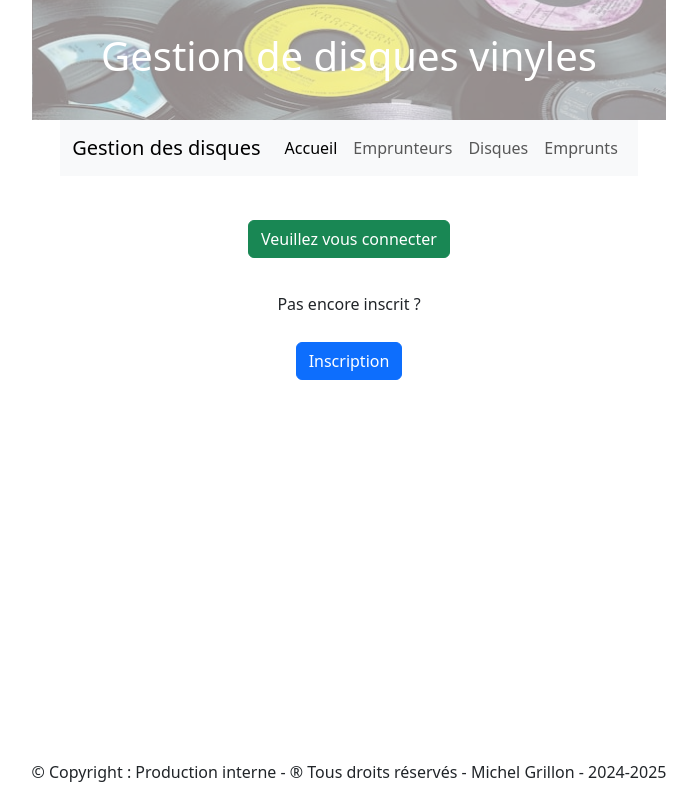
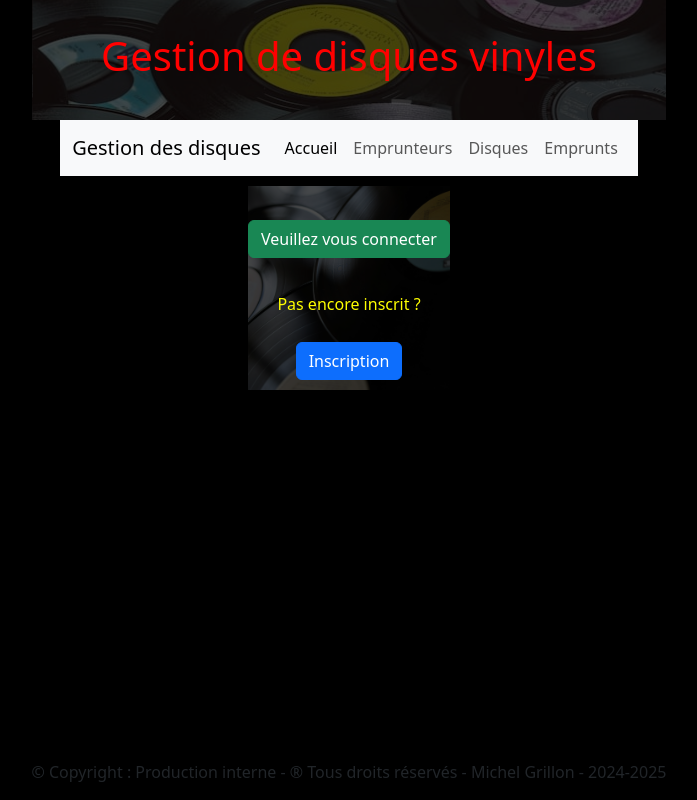
Before and after one commit to MichelGrillon/GestionDisquesVinyles, a PHP site: page / in a window 1280 px wide. Shown: the whole page, without its empty margins (291-988 px from the left). Run offline with PHP 8.4, Linux system fonts and the light colour scheme; some libraries are stand-ins or nearby versions.

Commit message:
Update style.css

```diff
--- a/public/css/style.css
+++ b/public/css/style.css
@@ -9,7 +9,8 @@ html {
     /* Centrer horizontalement */
     align-items: center;
     /* Centrer verticalement */
-    /*background-image: url('../images/fond.jpg');*/
+    background-color: black;
+
 }
 
 header,
@@ -22,10 +23,10 @@ footer {
 header {
     position: relative;
     z-index: 1;
-    color: white; /* ou une autre couleur bien lisible */
+    color: red; /* ou une autre couleur bien lisible */
     padding: 2rem;
     text-align: center;
-    font-size: 2rem;
+    font-size: 3rem;
     font-weight: bold;
 }
 
@@ -36,7 +37,7 @@ header::before {
     background-image: url('../images/disques.jpg');
     background-size: cover;
     background-position: center;
-    opacity: 0.5; /* contrôle la transparence ici */
+    opacity: 0.3; /* contrôle la transparence ici */
     z-index: -1;
 }
 
@@ -58,12 +59,27 @@ footer {
 }
 
 main {
+    position: relative;
+    z-index: 1;
     text-align: center;
         /* Centrer le contenu du main */
     margin-top: 10px;
     /* Ajuster la marge supérieure souhaitée en pixels */
     margin-bottom: 10px;
         /* Ajouter de la marge en bas */
+    color: yellow;
+
+}
+
+main::before  {
+    content: "";
+    position: absolute;
+    inset: 0;
+    background-image: url('../images/fond.jpg');
+    background-size: cover;
+    background-position: center;
+    opacity: 0.3; /* contrôle la transparence ici */
+    z-index: -1;
 }
 
 main h1 {
```
